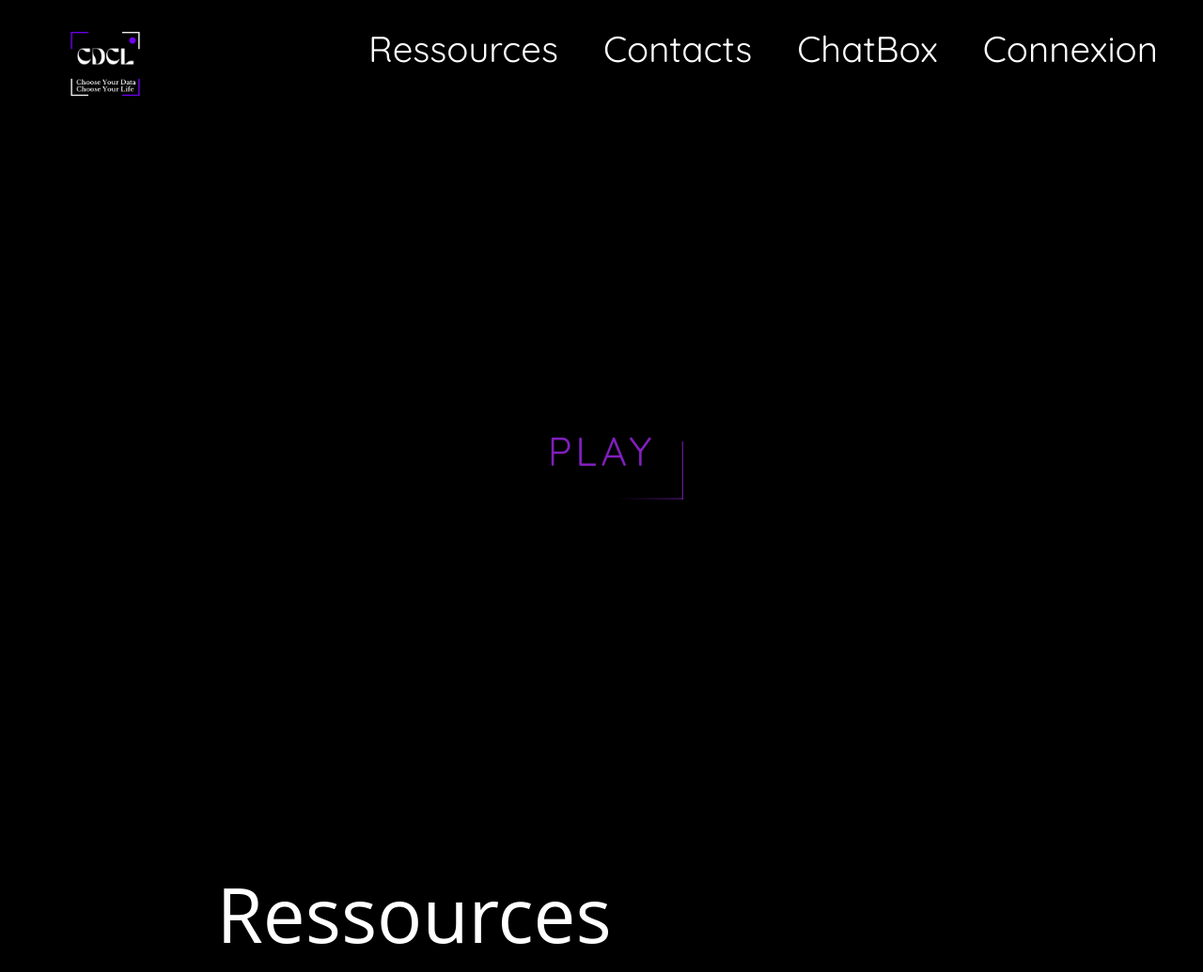
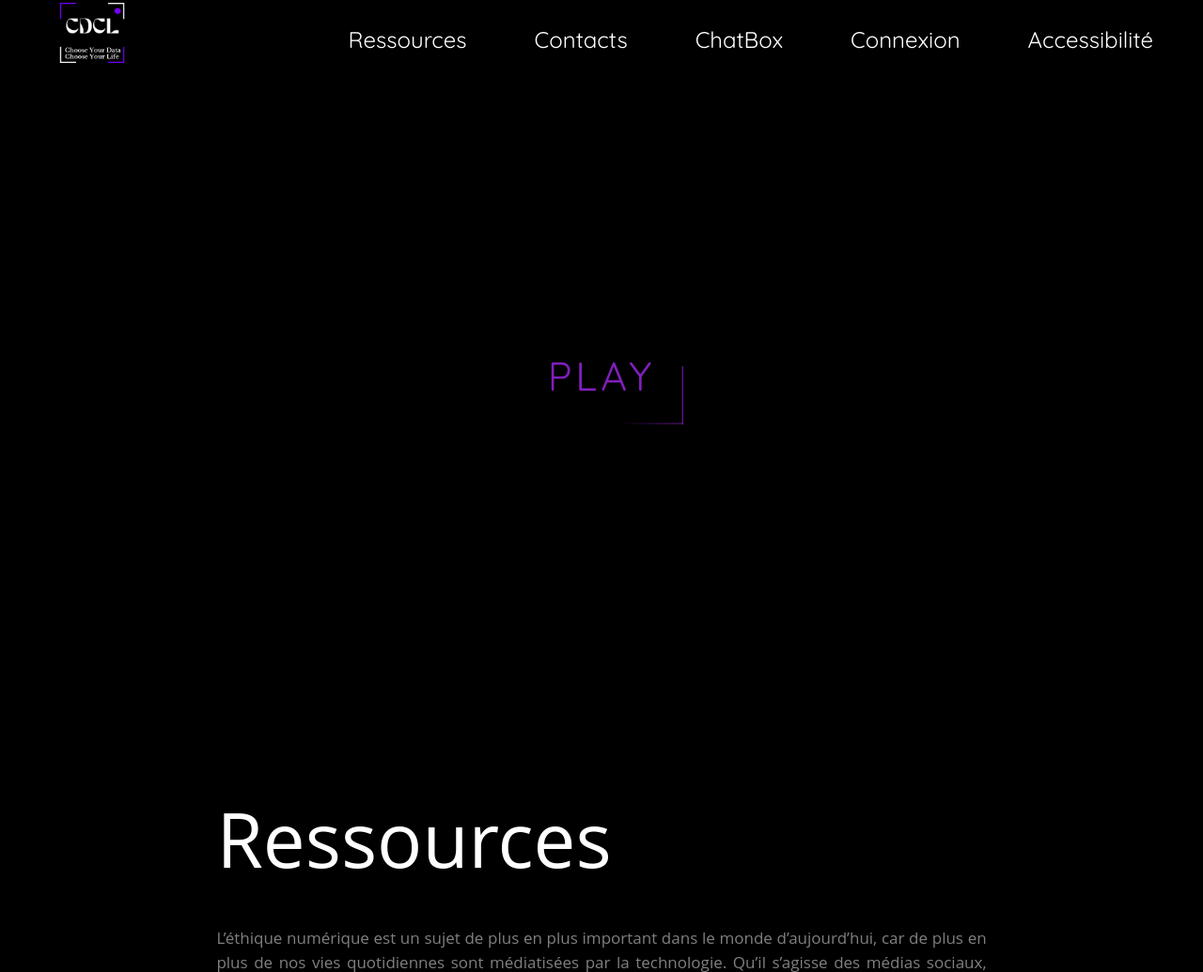
Before and after one commit to DugourdClement/SAE_SeriousGame, a PHP site: page /sae/index.php in a window 1280 px wide. Shown: the top 1035 px of the page at 94% size. Run offline with PHP 8.4, Linux system fonts and the light colour scheme; data that the repository does not hold is empty.

Commit message:
css et tout le tralala de navbar

```diff
--- a/gui/css/styleSheet.css
+++ b/gui/css/styleSheet.css
@@ -13,80 +13,269 @@ body {
 header {
     width: 100%;
     height: 5rem;
-    color: chocolate;
+    color: white;
 }
 
-/* Display nav barre mobile*/
+/*!* Display nav barre mobile*!*/
 
-img {
-    max-width: 100%;
+/*img {*/
+/*    max-width: 100%;*/
+/*}*/
+
+/*.sidenav {*/
+/*    display: none;*/
+/*}*/
+
+/*.openBtn {*/
+/*    display: none;*/
+/*}*/
+
+/*!* Nav barre computer*!*/
+/*.nav {*/
+/*    width: 100%;*/
+/*    height: 65px;*/
+/*    position: fixed;*/
+/*    line-height: 65px;*/
+/*    text-align: center;*/
+/*    z-index: 1; !* sans ça, boutons de la navbar non cliquables lorsque l'on scroll *!*/
+/*}*/
+
+/*.nav div.logo {*/
+/*    float: left;*/
+/*    width: 10rem;*/
+/*    height: 10rem;*/
+/*    padding-left: 3rem;*/
+/*}*/
+
+/*.nav div.logo a {*/
+/*    text-decoration: none;*/
+/*    color: red;*/
+/*    font-size: 2.5rem;*/
+/*}*/
+
+/*.nav div.logo a:hover {*/
+/*    color: #dda0dd;*/
+/*}*/
+
+/*.nav div.main_list {*/
+/*    height: 65px;*/
+/*    float: right;*/
+/*}*/
+
+/*.nav div.main_list ul {*/
+/*    width: 100%;*/
+/*    height: 65px;*/
+/*    display: flex;*/
+/*    list-style: none;*/
+/*    margin: 0;*/
+/*    padding: 0;*/
+/*}*/
+
+/*.nav div.main_list ul li {*/
+/*    width: auto;*/
+/*    height: 65px;*/
+/*    padding-right: 3rem;*/
+/*}*/
+
+/*.nav div.main_list ul li a {*/
+/*    text-decoration: none;*/
+/*    color: white;*/
+/*    line-height: 65px;*/
+/*    font-size: 2.4rem;*/
+/*}*/
+
+/*.nav div.main_list ul li a:hover {*/
+/*    color: #dda0dd;*/
+/*}*/
+
+/* nouveau */
+
+
+
+.stop-scrolling {
+    height: 100%;
+    overflow: hidden;
+}
+a {
+    text-decoration: none;
+}
+nav ul {
+    margin: 0;
+    padding: 0;
+    list-style: none;
+    background-color: #333;
 }
 
-.sidenav {
+nav li {
+    display: inline-block;
+    margin-right: 10px;
+}
+
+nav a {
+    display: block;
+    padding: 10px;
+    color: #FFF;
+    font-size: 16px;
+    text-decoration: none;
+}
+
+nav a:hover {
+    background-color: #666;
+}
+
+.links ul li.dropdown {
+    position: relative;
+}
+
+.links ul li.dropdown .dropdown-content {
+    display: none;
+    position: absolute;
+    top: 100%;
+    z-index: 1;
+}
+
+.links ul li.dropdown:hover .dropdown-content {
+    display: block;
+}
+
+.links ul li.dropdown .dropdown-content a {
+    display: block;
+    font-size: 1rem;
+    padding: 10px;
+    background-color: #fff;
+    color: #000;
+    text-decoration: none;
+}
+
+.links ul li.dropdown .dropdown-content a:hover {
+    background-color: #f2f2f2;
+}
+
+.links ul li.dropdown .dropdown-content a:focus {
+    outline: none;
+}
+
+.links ul li.dropdown .dropdown-content button {
+    display: block;
+    margin: 10px 0;
+    padding: 10px;
+    background-color: #fff;
+    color: #000;
+    border: 1px solid #000;
+    cursor: pointer;
+}
+
+.links ul li.dropdown .dropdown-content button:hover {
+    background-color: #f2f2f2;
+}
+
+
+.container {
+    position: relative;
+    width: 100%;
+    z-index: 10;
+}
+
+.right{
+    margin-right: 10rem;
+    animation: fadeUp .4s linear;
+}
+
+header {
+    position: absolute;
+    z-index: 70;
+}
+
+header .container {
+    display: flex;
+    justify-content: space-around;
+    align-items: center;
+}
+
+.overlay {
     display: none;
 }
 
-.openBtn {
+.logo {
+    display: flex;
+    align-items: center;
+    cursor: pointer;
+}
+
+.logo img {
+    width: 90px;
+    margin-right: 0.6rem;
+    margin-top: -0.6rem;
+}
+
+.links ul {
+    display: flex;
+    font-size: 1.5rem;
+    list-style: none;
+    align-items: center;
+}
+
+.links a {
+    color: var(--lightTwo);
+    margin-left: 4.5rem;
+    display: inline-block;
+    transition: 0.3s;
+}
+
+.links a:hover {
+    color: var(--hoverColor);
+    transform: scale(1.05);
+}
+
+.btn {
+    display: inline-block;
+    padding: 0.9rem 1.9rem;
+    color: #fff !important;
+    background-color: var(--mainColor);
+    border-radius: 16px;
+    text-transform: capitalize;
+    transition: 0.3s;
+}
+
+.btn:hover {
+    background-color: var(--hoverColor);
+    transform: scale(1) !important;
+}
+
+.hamburger-menu {
+    position: relative;
+    z-index: 99;
+    width: 2rem;
+    height: 2rem;
+    display: flex;
+    align-items: center;
+    justify-content: center;
+    cursor: pointer;
     display: none;
 }
 
-/* Nav barre computer*/
-.nav {
+.hamburger-menu .bar {
+    box-sizing: border-box;
+    position: relative;
     width: 100%;
-    height: 65px;
-    position: fixed;
-    line-height: 65px;
-    text-align: center;
-    z-index: 1; /* sans ça, boutons de la navbar non cliquables lorsque l'on scroll */
+    height: 3rem;
+    background-color: var(--darkTwo);
+    border-radius: 3px;
+    transition: 0.5s;
+}
+.burger span {
+       display: block;
+       width: 30px;
+       height: 2px;
+       background-color: white;
+       margin: 8px 6px;
+   }
+
+
+.big-wrapper.active .hamburger-menu .bar {
+    background-color: transparent;
 }
 
-.nav div.logo {
-    float: left;
-    width: 10rem;
-    height: 10rem;
-    padding-left: 3rem;
-}
-
-.nav div.logo a {
-    text-decoration: none;
-    color: black;
-    font-size: 2.5rem;
-}
-
-.nav div.logo a:hover {
-    color: #dda0dd;
-}
-
-.nav div.main_list {
-    height: 65px;
-    float: right;
-}
-
-.nav div.main_list ul {
-    width: 100%;
-    height: 65px;
-    display: flex;
-    list-style: none;
-    margin: 0;
-    padding: 0;
-}
-
-.nav div.main_list ul li {
-    width: auto;
-    height: 65px;
-    padding-right: 3rem;
-}
-
-.nav div.main_list ul li a {
-    text-decoration: none;
-    color: white;
-    line-height: 65px;
-    font-size: 2.4rem;
-}
-
-.nav div.main_list ul li a:hover {
-    color: #dda0dd;
-}
 
 /* Home section */
 
--- a/gui/js/web.js
+++ b/gui/js/web.js
@@ -1,21 +1,24 @@
 // hamburger for mobile
-let sidenav = document.getElementById("mySidenav");
-let openBtn = document.getElementById("openBtn");
-let closeBtn = document.getElementById("closeBtn");
+var big_wrapper;
+var hamburger_menu;
 
-openBtn.onclick = openNav;
-closeBtn.onclick = closeNav;
-
-function openNav() {
-    sidenav.classList.add("active");
+function declare() {
+    big_wrapper = document.querySelector(".big-wrapper");
+    hamburger_menu = document.querySelector(".hamburger-menu");
 }
 
-function closeNav() {
-    sidenav.classList.remove("active");
+declare();
+
+function events() {
+    hamburger_menu.addEventListener("click", () => {
+        big_wrapper.classList.toggle("active");
+    });
 }
 
+
+events();
+
 //resources
-
 function r2032() {
     window.open("https://www.lemonde.fr/pixels/article/2020/12/10/la-cnil-inflige-des-amendes-a-google-et-amazon-pour-non-respect-de-la-legislation-sur-les-cookies_6062860_4408996.html");
     window.open("https://www.lemonde.fr/pixels/article/2022/01/06/la-cnil-inflige-de-lourdes-amendes-a-google-et-facebook-pour-leurs-cookies_6108384_4408996.html");
--- a/gui/layout.html
+++ b/gui/layout.html
@@ -2,6 +2,7 @@
 <html lang="fr">
 <head>
     <title> %title% </title>
+    <link rel="stylesheet" href="https://cdnjs.cloudflare.com/ajax/libs/font-awesome/6.2.1/css/all.min.css">
     <meta http-equiv="Content-Type" content="text/html;charset=utf-8" />
     <link rel="icon" type="image/png" sizes="16x16" href="/sae//gui/Picture/site/icone.png">
     <link href="https://fonts.googleapis.com/css?family=Ubuntu" rel="stylesheet">
@@ -10,41 +11,42 @@
     <link rel="stylesheet" href="/sae/gui/css/styleSheet.css?v=1">
     <link rel="stylesheet" href="/sae/gui/css/game_change.css?v=1">
     <!--<link rel="stylesheet" href="/sae/gui/css/chatbot.css?v=1">-->
-</head>
-<header>
-    <nav class="nav">
+
+    <div class="big-wrapper">
+    <header>
         <div class="container">
-            <div class="logo"><a href="/sae/index.php"><img id="logoManette" src="/sae/gui/Picture/site/logosae.png" alt=" retour en haut "></a></div>
-            <div id="mainListDiv" class="main_list">
-                <ul class="navlinks">
+            <div class="logo">
+                <a href="index.php"><img src="/sae/gui/Picture/site/logosae.png" alt="Logo" /></a>
+            </div>
+
+            <div class="links">
+                <ul>
                     <li><a href="/sae/index.php#ressource">Ressources</a></li>
                     <li><a href="/sae/index.php#cartes">Contacts</a></li>
                     <li><a href="/sae/index.php/chatbot" target="_blank">ChatBox</a></li>
                     <li><a href="/sae/index.php/connection">Connexion</a></li>
+                    <li class="dropdown">
+                        <a href="#">Accessibilité</a>
+                        <div class="dropdown-content">
+                            <a class="filter-option" data-filter=protanopia href="#">Daltonisme protanopique</a>
+                            <a class="filter-option" data-filter="deuteranopia" href="#">Daltonisme deutéranopique</a>
+                            <a class="filter-option" data-filter="tritanopia" href="#">Daltonisme tritanopique</a>
+                        </div>
+                    </li>
                 </ul>
             </div>
+
+            <div class="overlay"></div>
+
+            <div class="hamburger-menu">
+                <div class="bar">
+                    <span class="burger">
+                     <span></span><span></span><span></span>
+                 </span></div>
+            </div>
         </div>
-    </nav>
-
-    <!-- Mobile Side Navigation -->
-    <div class="sidenav">
-        <a id="closeBtn" href="#" class="close">×</a>
-        <ul>
-            <li><a onclick="closeNav()" href="/sae/index.php#ressource">Ressources</a></li>
-            <li><a onclick="closeNav()" href="/sae/index.php#cartes">Contacts</a></li>
-            <li><a onclick="closeNav()" href="/sae/index.php/chatbot" target="_blank">Chatbot</a></li>';
-            <li><a href="/sae/index.php/coneection">Connexion</a></li>
-        </ul>
+    </header>
     </div>
-
-    <a href="#" id="openBtn">
-  <span class="burger">
-    <span></span>
-    <span></span>
-    <span></span>
-  </span>
-    </a>
-</header>
 
 <body>
 %content%
```
Also changed, not shown: other parts of gui/css/styleSheet.css (+121 -0 lines), gui/layoutLogged.html (+30 -31 lines).
